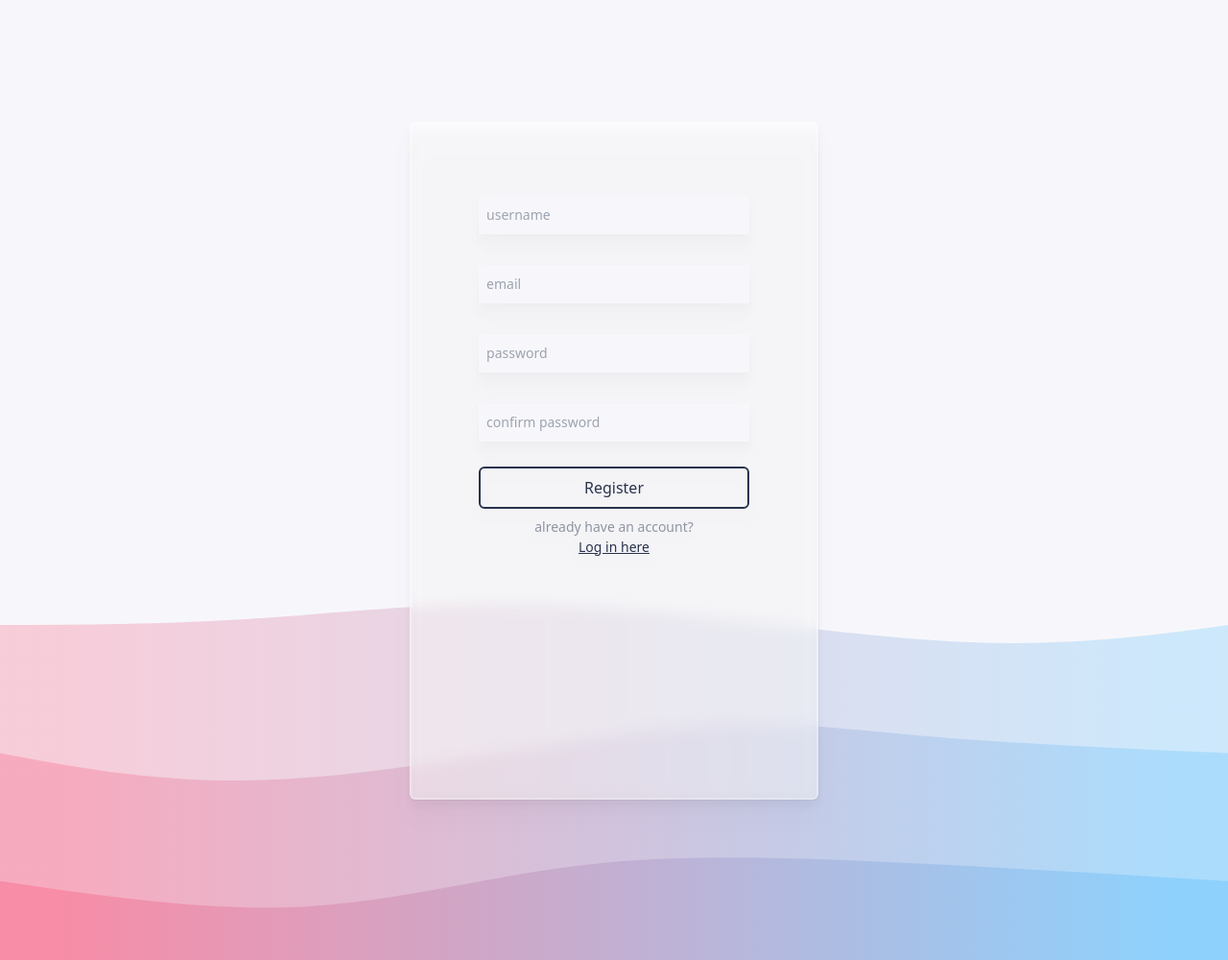
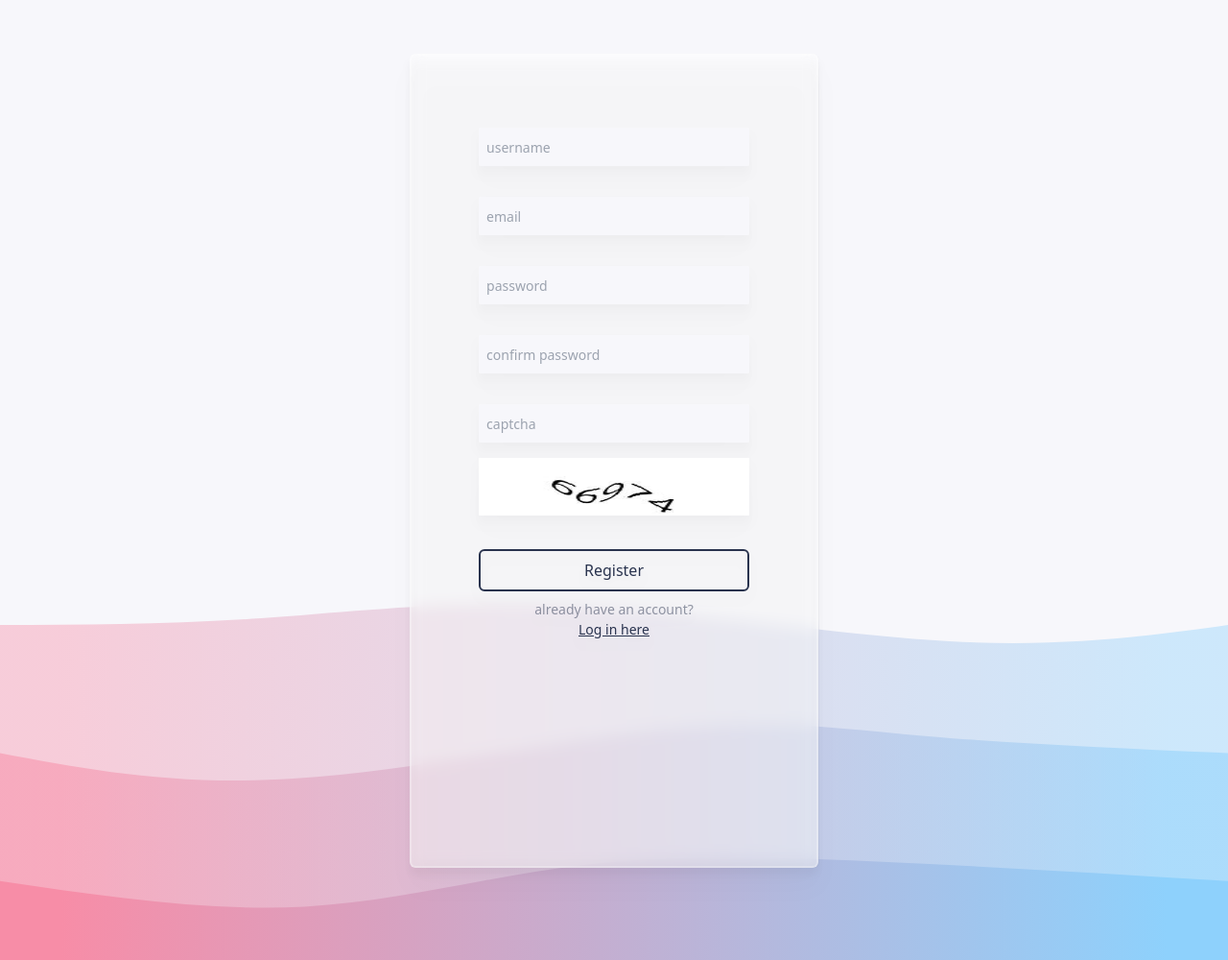
Before and after one commit to YvanRoes/HaarlemFestival, a PHP site: page /register in a window 1280 px wide. Shown: the part 100-1100 px from the top of the page at 96% size. Run offline with PHP 8.4, Linux system fonts and the light colour scheme; some libraries are stand-ins or nearby versions.

Commit message:
captcha implemented

```diff
--- a/app/controllers/registerController.php
+++ b/app/controllers/registerController.php
@@ -2,9 +2,12 @@
     require_once __DIR__ . '/controller.php';
     require_once __DIR__ . '/../models/user.php';
     require_once __DIR__ . '/../services/userService.php';
+    require_once __DIR__ . '/../services/captcha/captcha.php';
 
     class RegisterController extends Controller{
         public function index(){
+            $this->verifyCaptcha();
+
             if ($_SERVER['REQUEST_METHOD'] == 'POST') {
                 $this->register();
             }
@@ -19,11 +22,11 @@
             $password = htmlspecialchars($_POST['password']);
             $confirmPassword = htmlspecialchars($_POST['confirmPassword']);
 
-            if($this->checkUsernameAndEmail($username, $email) && $this->validatePassword($password, $confirmPassword)){
+            if($this->checkUsernameAndEmail($username, $email) && $this->validatePassword($password, $confirmPassword) && $this->verifyCaptcha()){
                 $user = new User();
                 $user->__set_Username($username);
                 $user->__set_Email($email);
-                $user->__set_Password(md5($password));
+                $user->__set_Password(($password));
                 $userService->insert_User($user);
 
                 $_SESSION['registerMsg'] = 'Registration successful';
@@ -58,5 +61,31 @@
             }
             return true;
         }
+
+        function verifyCaptcha(){
+            $filename = session_id();
+
+            if(count($_POST)>0){
+                $number = file_get_contents($filename);
+                if($_POST['captcha'] == $number)
+                {
+                    $_SESSION['registerMsg'] = 'captcha is correct';
+                    return true;
+                }else{
+                    $_SESSION['registerMsg'] = 'captcha is not correct';
+                    $text = rand(10000,99999);
+
+                    $myimage = create_capacha($text);
+                    file_put_contents($filename, $text);
+                    return false;
+                }
+            }else{
+                $text = rand(10000,99999);
+
+                $myimage = create_capacha($text);
+                file_put_contents($filename, $text);
+                return false;
+            }
+        }
     }
 ?>
--- a/app/repositories/userRepository.php
+++ b/app/repositories/userRepository.php
@@ -94,7 +94,7 @@ class UserRepository extends Repository
     {
         try {
             $stmt = $this->conn->prepare("INSERT INTO users (username, email, password, role) VALUES (:username, :email, :password, 0)");
-            $stmt->execute(array(':username' => $user->get_username(), ':email' => $user->get_email(), ':password' => $user->get_password()));
+            $stmt->execute(array(':username' => $user->get_username(), ':email' => $user->get_email(), ':password' => md5($user->get_password())));
         } catch (PDOException $e) {
             echo $e;
         }
--- /dev/null
+++ b/app/services/captcha/captcha.php
@@ -0,0 +1,82 @@
+<?php
+function create_capacha($text)
+{
+	$width = 200;
+	$height = 100;
+	$font = '/../public/font/font.ttf';
+
+	$image = imagecreatetruecolor($width, $height);
+
+	$white = imagecolorallocate($image, 255, 255, 255);
+	$black = imagecolorallocate($image, 0, 0, 0);
+
+	imagefill($image, 0, 0, $white);
+	imagettftext($image, 25, rand(-20,20), $width/4, 60, $black, $font, $text);
+
+	$warped_image = imagecreatetruecolor($width, $height);
+	imagefill($warped_image, 0, 0, imagecolorallocate($warped_image, 255, 255, 255));
+
+	for ($x=0; $x < $width; $x++) {
+		for ($y=0; $y < $height; $y++) {
+			$index = imagecolorat($image, $x, $y);
+			$color_comp = imagecolorsforindex($image, $index);
+
+			$color = imagecolorallocate($warped_image, $color_comp['red'], $color_comp['green'], $color_comp['blue']);
+
+			$imageX = intval($x);
+			$imageY = intval($y + sin($x / 10) * 10);
+
+			imagesetpixel($warped_image, $imageX, $imageY, $color);
+		}
+	}
+
+	$path = "capacha.jpg";
+	imagejpeg($warped_image,$path);
+	imagedestroy($warped_image);
+	imagedestroy($image);
+
+	return $path;
+}
+
+// $filename = session_id();
+
+// if(count($_POST)>0){
+
+// 	$number = file_get_contents($filename);
+// 	if($_POST['number'] == $number)
+// 	{
+// 		echo "<div style='margin:auto;width:300px;text-align:center;padding:10px;'>you are correct!</div>";
+// 		//redirect or check if other details are correct
+// 	}else{
+// 		echo "<div style='margin:auto;width:300px;text-align:center;padding:10px;'>capacha is wrong</div>";
+// 		$text = rand(10000,99999);
+
+// 		$myimage = create_capacha($text);
+// 		file_put_contents($filename, $text);
+// 	}
+// }else{
+
+// 	$text = rand(10000,99999);
+
+// 	$myimage = create_capacha($text);
+// 	file_put_contents($filename, $text);
+// }
+
+?>
+
+<!-- <!DOCTYPE html>
+<html>
+<head>
+	<title>Login</title>
+</head>
+<body>
+
+	<form method="post" style="margin:auto;width: 300px;box-shadow: 0px 0px 10px #aaa;padding: 1em;">
+		<input type="text" name="number" placeholder="Captcha" style="padding:10px; border: solid thin #aaa; border-radius: 5px;"><br>
+		<input type="submit" value="Check" style="padding:10px; border: solid thin #aaa; border-radius: 5px;margin-top:5px;">
+	<br>
+	<img src="capacha.jpg" style="width:150px;">
+	</form>
+
+</body>
+</html> -->
--- a/app/views/register/index.php
+++ b/app/views/register/index.php
@@ -1,8 +1,11 @@
 <?php
+require_once __DIR__ . '/../../services/captcha/captcha.php';
+
 $msg = '';
-if(isset($_SESSION['registerMsg'])){
-  $msg = $_SESSION['registerMsg'];
+if (isset($_SESSION['registerMsg'])) {
+    $msg = $_SESSION['registerMsg'];
 }
+
 ?>
 
 <style>
@@ -60,7 +63,7 @@ if(isset($_SESSION['registerMsg'])){
     <div class="pb-[2.5rem] lg:w-[1280px] md:w-[100vw] sm:w-[100vw] flex items-center justify-center"
         id="content-container">
         <div
-            class="w-2/6 h-2/3 flex flex-col items-center  mt-[100px] backdrop-blur bg-white/50 rounded-md border-white/25 border-2 drop-shadow-xl">
+            class="w-2/6 h-4/5 flex flex-col items-center  mt-[100px] backdrop-blur bg-white/50 rounded-md border-white/25 border-2 drop-shadow-xl">
             <form method="POST" action="" class="flex flex-col w-4/6">
                 <input name="username" rows="1"
                     class="block w-full h-[40px] mt-[75px] m-auto my-4 py-2 px-2 text-sm text-gray-800 bg-[#F7F7FB] border-0 rounded-sm focus:ring-0 resize-none"
@@ -74,10 +77,15 @@ if(isset($_SESSION['registerMsg'])){
                 <input name="confirmPassword" type="password" rows="1"
                     class="block w-full h-[40px] m-auto my-4 py-2 px-2 text-sm text-gray-800 bg-[#F7F7FB] border-0 focus:ring-0 rounded-sm resize-none"
                     placeholder="confirm password" required></input>
+                <input name="captcha" rows="1"
+                    class="block w-full h-[40px] m-auto my-4 py-2 px-2 text-sm text-gray-800 bg-[#F7F7FB] border-0 focus:ring-0 rounded-sm resize-none"
+                    placeholder="captcha" required></input>
 
-                <span class="text-[#FC5B84] flex justify-center mb-[10px]"><?php echo $msg; ?></span>
+                <img src="capacha.jpg" class="w-[300px] h-[60px] mb-[20px]"/>
 
-                <!-- TO DO implement captcha -->
+                <span class="text-[#FC5B84] flex justify-center mb-[15px]">
+                    <?php echo $msg; ?>
+                </span>
 
                 <button name="submitRegister" type="submit"
                     class="w-full h-[40px] text-[#29334E] flex items-center justify-center gap-[10px] border-2 border-[#29334E] cursor-pointer p-5 rounded-md">Register</button>
```
Also changed, not shown: app/views/register/registerationSuccesfull.php (+53 -0 lines), app/public/capacha.jpg (added), app/public/font/font.ttf (added), app/services/captcha/capacha.jpg (added), 1 other file.
